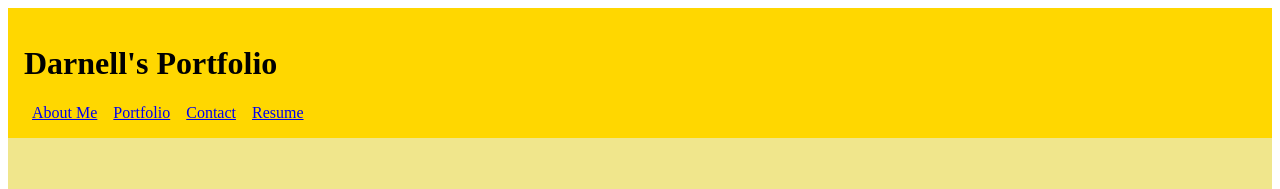
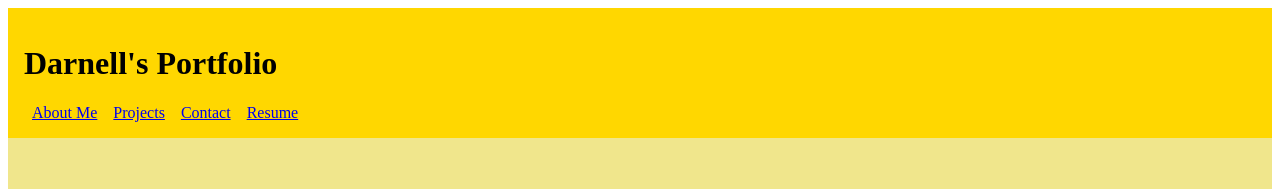
Before and after one commit to Dadams11/React_Portfolio, a React (Vite) app in the folder React_Portfolio/: page / in a window 1280 px wide. Shown: the top 189 px of the page. Built offline with nearby package versions, Linux system fonts and the light colour scheme.

Commit message:
updated sections titles

```diff
--- a/React_Portfolio/src/App.jsx
+++ b/React_Portfolio/src/App.jsx
@@ -17,8 +17,8 @@ function App() {
                         <Route exact path="/">
                             <AboutMe />
                         </Route>
-                        <Route path="/portfolio">
-                            <Portfolio />
+                        <Route path="/projects">
+                            <Projects />
                         </Route>
                         <Route path="/contact">
                             <Contact />
@@ -46,11 +46,11 @@ function AboutMe() {
     );
 }
 
-function Portfolio() {
+function Projects() {
     return (
-        <section id="portfolio">
-            <h2>Portfolio</h2>
-            <p>This is the portfolio section.</p>
+        <section id="projects">
+            <h2>Projects</h2>
+            <p>This is the projects section.</p>
         </section>
     );
 }
--- a/React_Portfolio/src/components/Navigation.jsx
+++ b/React_Portfolio/src/components/Navigation.jsx
@@ -5,7 +5,7 @@ const Navigation = () => {
   return (
     <nav>
       <NavLink exact to="/" activeClassName="active">About Me</NavLink>
-      <NavLink to="/portfolio" activeClassName="active">Portfolio</NavLink>
+      <NavLink to="/portfolio" activeClassName="active">Projects</NavLink>
       <NavLink to="/contact" activeClassName="active">Contact</NavLink>
       <NavLink to="/resume" activeClassName="active">Resume</NavLink>
     </nav>
```
Also changed, not shown: 2 other files (tests, documents, lock files or other folders).
